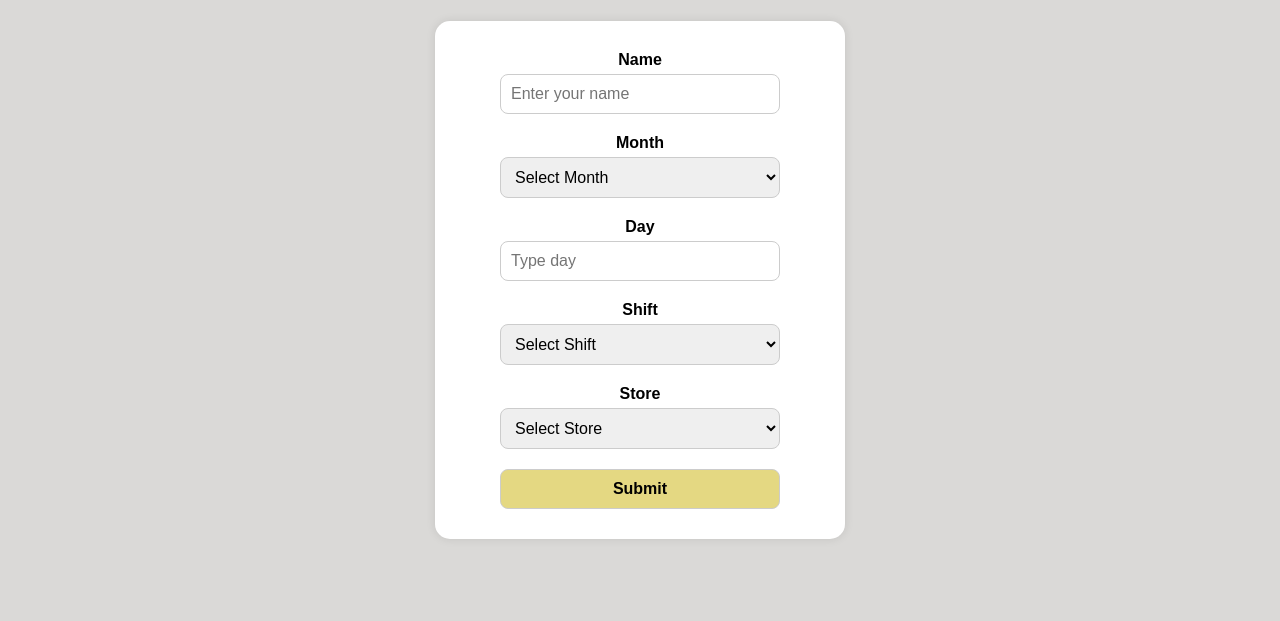
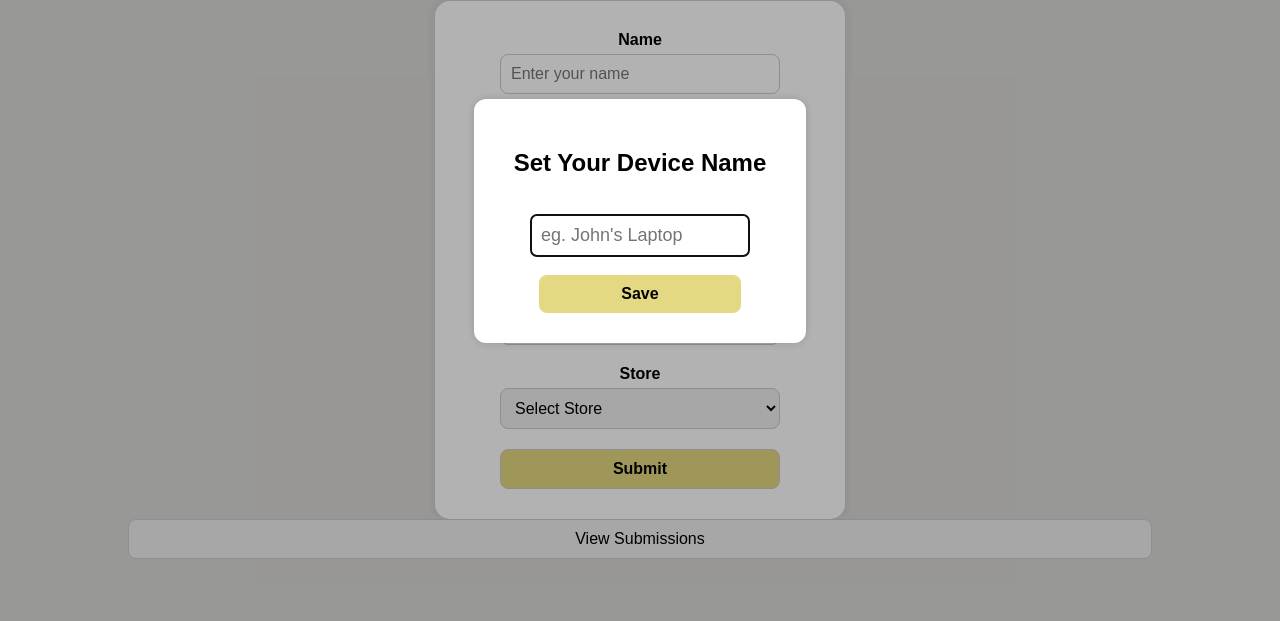
Before and after one commit to Zorbas12/zorbas12.github.io, a website: page index.html in a window 1280 px wide. Shown: the part 179-800 px from the top of the page. Drawn offline with Linux system fonts and the light colour scheme; no server answers.

Commit message:
Update index.html for live site

```diff
--- a/index.html
+++ b/index.html
@@ -3,7 +3,7 @@
 <head>
 <meta charset="UTF-8" />
 <meta name="viewport" content="width=device-width, initial-scale=1.0"/>
-<title>https://www.zorbas.com.cy/wp-content/uploads/cropped-zorbas-favicon-01-180x180.png Φούρνοι Ζορπάς</title>
+<title>Zorbas Submissions</title>
 <style>
 body {margin:0;font-family:Arial,sans-serif;background-color:#DAD9D7;position:relative;height:100vh;overflow-x:hidden;}
 #mainFormSection,#adminGuiSection,#submissionsGuiSection,#storeMenuSection,#storeSubmissionsSection,#usersGuiSection{display:none;flex-direction:column;align-items:center;justify-content:center;height:100vh;}
@@ -41,6 +41,20 @@ button[type="submit"]:hover{background-color:#CFC76D;}
 #submissionsList div button.acceptBtn:hover{background:#3D9737;}
 #submissionsList div button.declineBtn:hover{background:#E04B4B;}
 @media (max-width:640px){h1{font-size:34px;}#mainFormSection form, #adminGuiSection .admin-gui-box,#usersGuiSection .users-gui-box{width:90%;}#storeButtonsDiv{width:90%;}.store-button{width:100%;}}
+#deviceNamePopup {
+  position: fixed;
+  top: 0; left: 0; width: 100vw; height: 100vh;
+  background: rgba(0,0,0,0.3);
+  display: none; align-items: center; justify-content: center; z-index: 9999;
+}
+#deviceNamePopup .popup-content {
+  background: #fff; padding: 30px 40px; border-radius: 12px;
+  box-shadow: 0 0 10px rgba(0,0,0,0.15);
+  display: flex; flex-direction: column; align-items: center; gap: 18px;
+}
+#deviceNamePopup input { font-size: 18px; padding: 10px; width: 220px; border-radius: 6px; border: 1px solid #ccc; }
+#deviceNamePopup button { font-size: 16px; padding: 10px 20px; background: #E4D882; border-radius: 8px; border: none; font-weight: bold; cursor: pointer; }
+#deviceNamePopup button:hover { background: #CFC76D; }
 </style>
 </head>
 <body>
@@ -75,6 +89,7 @@ button[type="submit"]:hover{background-color:#CFC76D;}
       <button type="submit" id="submitBtn">Submit</button>
     </div>
   </form>
+  <button id="viewSubmissionsBtn">View Submissions</button>
 </div>
 
 <div id="adminGuiSection">
@@ -114,11 +129,19 @@ button[type="submit"]:hover{background-color:#CFC76D;}
 </div>
 <div class="success-message" id="successMessage">You have successfully submitted!</div>
 
+<!-- Device name popup -->
+<div id="deviceNamePopup">
+  <div class="popup-content">
+    <h2>Set Your Device Name</h2>
+    <input id="deviceNameInput" type="text" placeholder="eg. John's Laptop" />
+    <button id="saveDeviceNameBtn">Save</button>
+  </div>
+</div>
+
 <script src="https://www.gstatic.com/firebasejs/9.23.0/firebase-app-compat.js"></script>
 <script src="https://www.gstatic.com/firebasejs/9.23.0/firebase-database-compat.js"></script>
 <script>
 document.addEventListener("DOMContentLoaded", () => {
-
   // ------------------ Firebase Setup ------------------
   const firebaseConfig = {
     apiKey: "AIzaSyD_2QiORiAdBpfLe9Dzxv6KJX46HLqbALc",
@@ -148,6 +171,9 @@ document.addEventListener("DOMContentLoaded", () => {
   const storeSubmissionsSection = document.getElementById('storeSubmissionsSection');
   const adminButtonsDiv = document.getElementById('adminButtons');
   const successMessage = document.getElementById('successMessage');
+  const deviceNamePopup = document.getElementById('deviceNamePopup');
+  const deviceNameInput = document.getElementById('deviceNameInput');
+  const saveDeviceNameBtn = document.getElementById('saveDeviceNameBtn');
 
   const submissionsListDiv = document.getElementById('submissionsList');
   const storeButtonsDiv = document.getElementById('storeButtonsDiv');
@@ -160,20 +186,48 @@ document.addEventListener("DOMContentLoaded", () => {
     deviceId = (Math.floor(Math.random()*900000000)+100000000).toString();
     localStorage.setItem('deviceId', deviceId);
   }
-  let deviceName = localStorage.getItem('deviceName') || "Unknown";
-  localStorage.setItem('deviceName', deviceName);
+  let deviceName = localStorage.getItem('deviceName');
 
-  // ------------------ Device Registration ------------------
+  // Device registration popup logic
+  function askDeviceName() {
+    deviceNamePopup.style.display = 'flex';
+    deviceNameInput.value = '';
+    deviceNameInput.focus();
+  }
+  function registerDevice(name) {
+    localStorage.setItem('deviceName', name);
+    deviceName = name;
+    deviceNamePopup.style.display = 'none';
+    deviceRef.set({
+      name: deviceName,
+      type: navigator.userAgent.includes("Mobile") ? "phone" : "pc",
+      role: null
+    });
+  }
+  // Always set up device ref
   const deviceRef = db.ref('devices/' + deviceId);
-  deviceRef.get().then(snapshot => {
-    if(!snapshot.exists()){
-      deviceRef.set({
-        name: deviceName,
-        type: navigator.userAgent.includes("Mobile") ? "phone" : "pc",
-        role: null
-      });
-    }
+
+  // If no name or default, prompt for device name
+  if (!deviceName || deviceName === "Unknown") {
+    askDeviceName();
+  } else {
+    // Always register device on page load!
+    deviceRef.set({
+      name: deviceName,
+      type: navigator.userAgent.includes("Mobile") ? "phone" : "pc",
+      role: null
+    });
+  }
+  // Save name button
+  saveDeviceNameBtn.onclick = () => {
+    const name = deviceNameInput.value.trim();
+    if (name.length > 0) registerDevice(name);
+  };
+  deviceNameInput.addEventListener('keypress', e => {
+    if (e.key === 'Enter') saveDeviceNameBtn.click();
   });
+
+  // Admin auto-assign for first device
   db.ref('devices').once('value').then(devicesSnap=>{
     const devices = devicesSnap.val() || {};
     if(Object.keys(devices).length === 1){
@@ -253,6 +307,11 @@ document.addEventListener("DOMContentLoaded", () => {
               box.appendChild(typeP);
               box.appendChild(roleP);
               box.appendChild(btnContainer);
+
+              // Highlight current device
+              if (id === deviceId) {
+                box.style.border = '2px solid #E4D882';
+              }
 
               usersListDiv.appendChild(box);
           });
@@ -455,15 +514,10 @@ document.addEventListener("DOMContentLoaded", () => {
             });
         });
         showSection(storeSubmissionsSection);
-        // Patch: Ensure submissions are always rendered after showing the section
-        // This guarantees updates even if the section is shown without clicking a store button
-        renderSubmissions();
       };
       storeButtonsDiv.appendChild(btn);
     }
     showSection(storeMenuSection);
-    // Patch: Always render submissions when showing store menu
-    renderSubmissions();
   });
 
   document.getElementById('resetAllBtn').addEventListener('click', ()=>{ submissionsRef.remove(); renderSubmissions(); });
@@ -477,8 +531,13 @@ document.addEventListener("DOMContentLoaded", () => {
       if(usersGuiSection.style.display==='flex') renderUsers();
   });
 
+  // User submissions button
+  document.getElementById('viewSubmissionsBtn').addEventListener('click', () => {
+    showSection(submissionsGuiSection);
+    renderSubmissions();
+  });
+
   updateAdminButtonsVisibility();
-
 });
 </script>
 </body>
```
